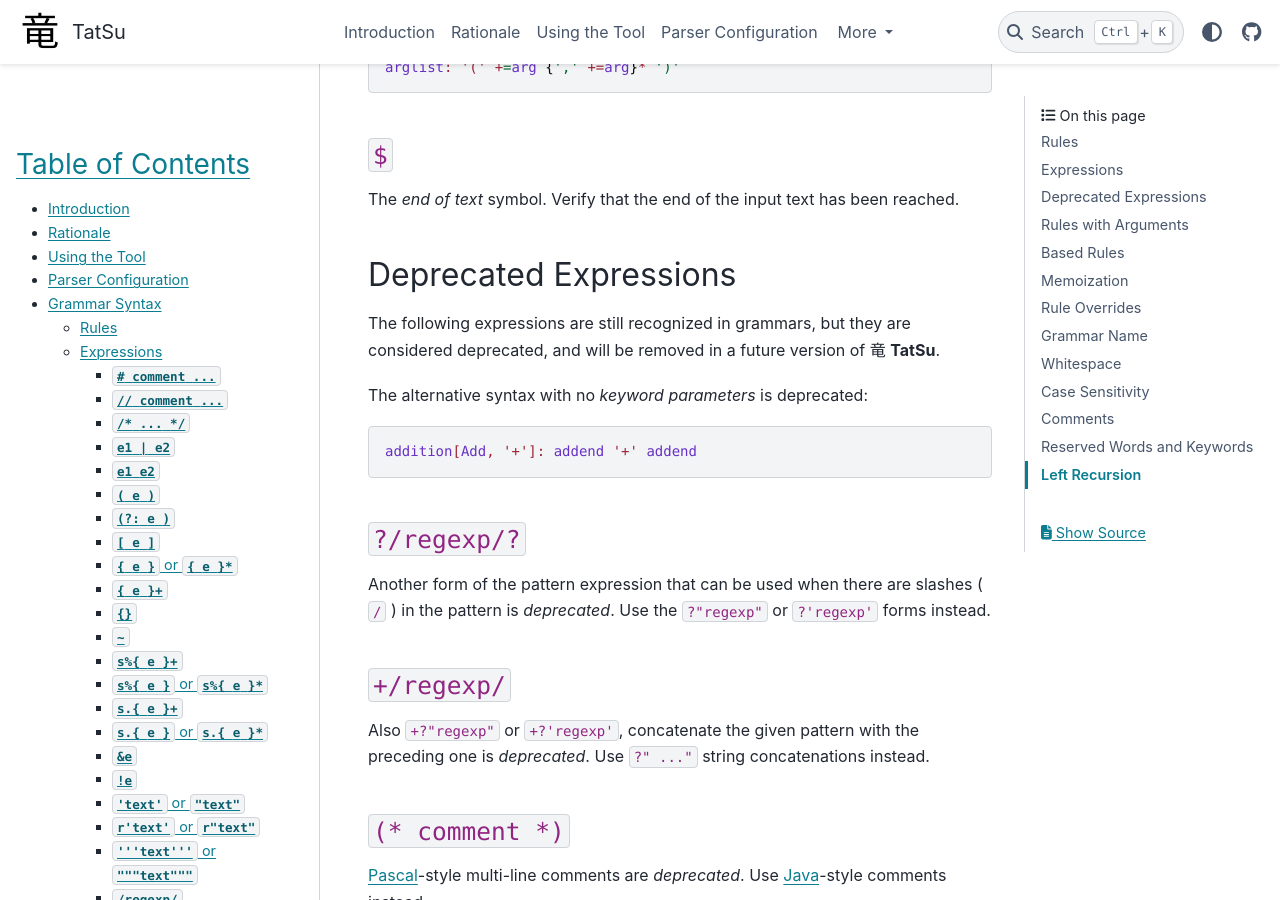
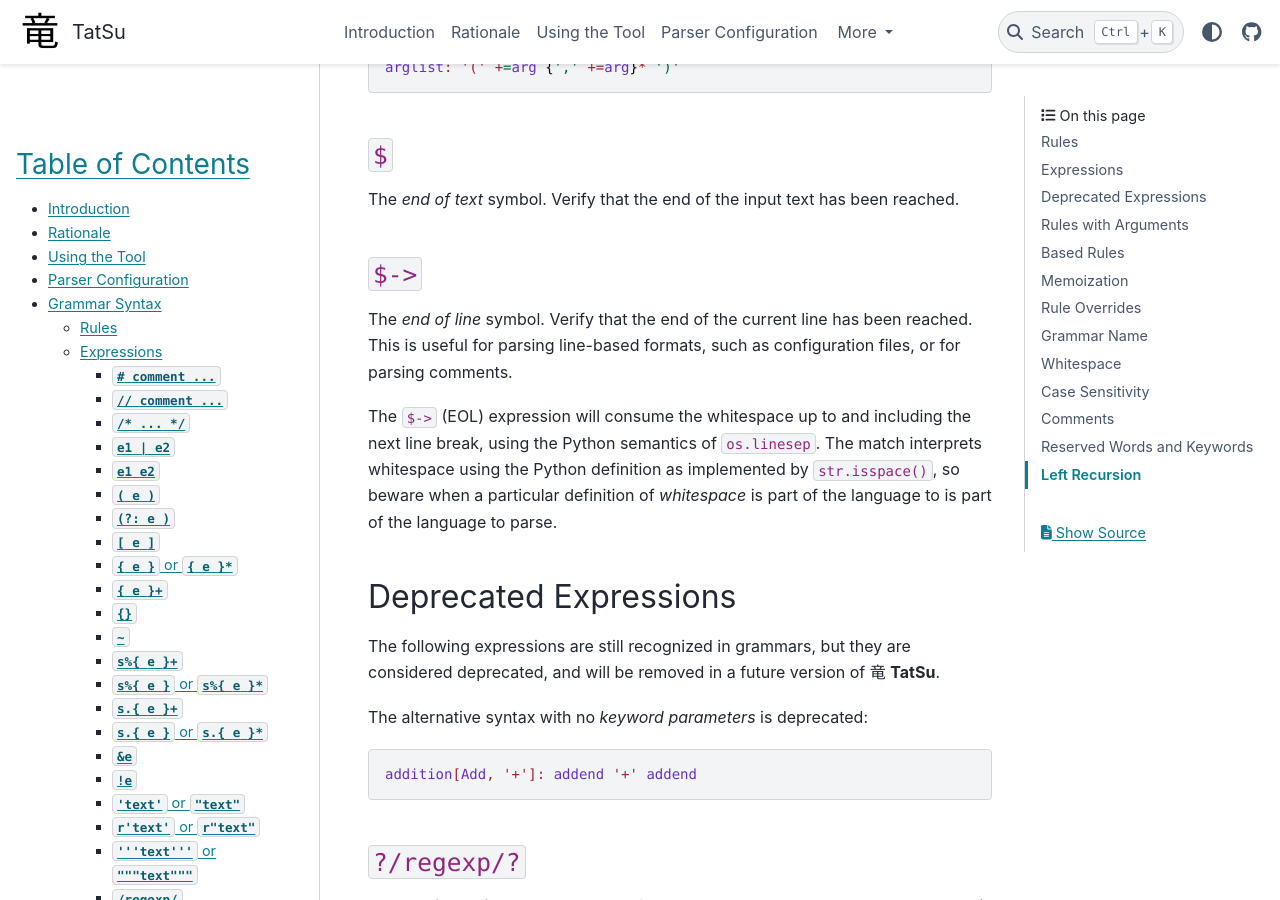
Before and after one commit to neogeny/TatSu, a Sphinx documentation site: the page built from docs/syntax.rst, in a window 1280 px wide and 900 px high, scrolled down 10669 px. Built offline with Sphinx 7.4.7 and the PyData theme 0.15.4, drawn with Linux system fonts in a browser that asks for light colours; pages that are not in the unit, such as notebooks, are missing from menus.

Commit message:
[docs] add the new $-> EOL to the syntax

```diff
--- a/docs/syntax.rst
+++ b/docs/syntax.rst
@@ -567,6 +567,16 @@ tokens are of no interest.
 The *end of text* symbol. Verify that the end of the input text has
 been reached.
 
+``$->``
+^^^^^^^
+
+The *end of line* symbol. Verify that the end of the current line has
+been reached. This is useful for parsing line-based formats, such as
+configuration files, or for parsing comments.
+
+The ``$->`` (EOL) expression will consume the whitespace up to and including the next line break, using the Python semantics of ``os.linesep``. The match interprets whitespace using the Python definition as implemented by ``str.isspace()``, so beware when a particular definition of *whitespace* is part of the language to is part of the language to parse.
+
+
 Deprecated Expressions
 ~~~~~~~~~~~~~~~~~~~~~~
 
```
